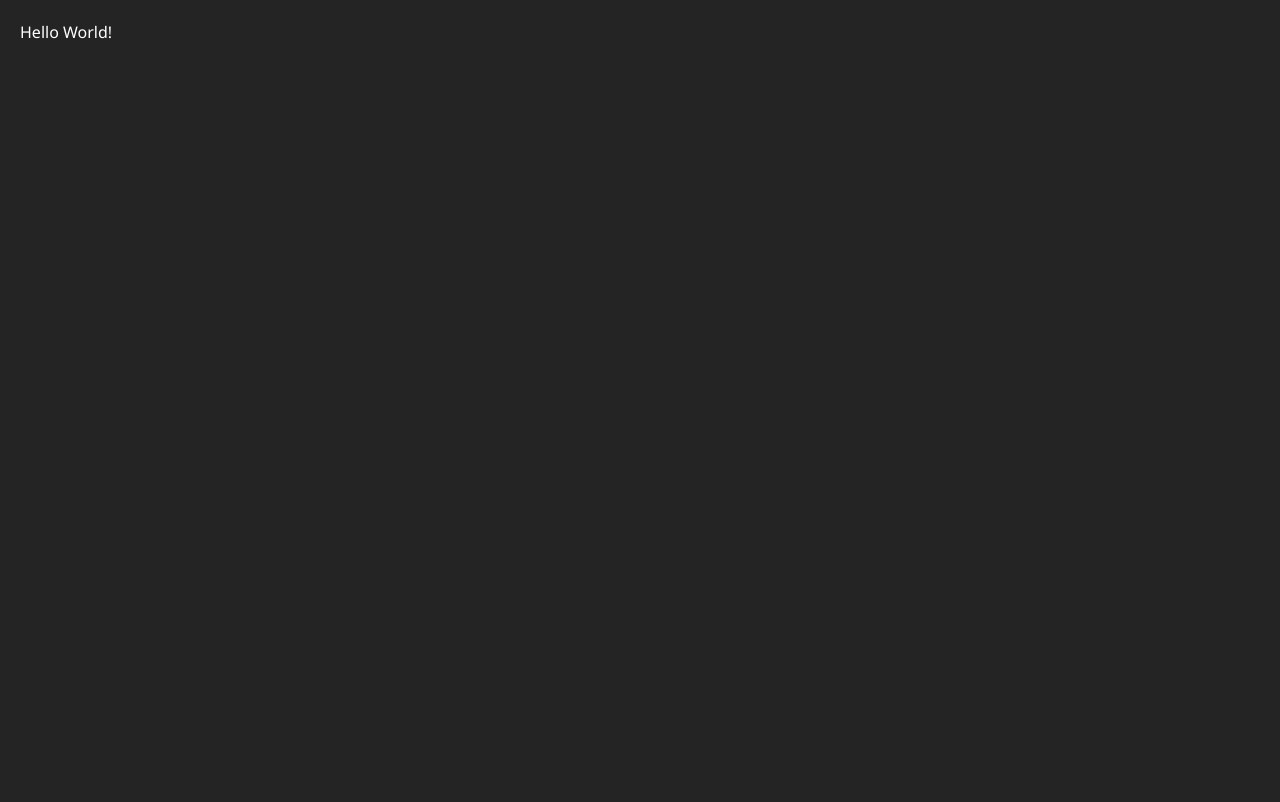
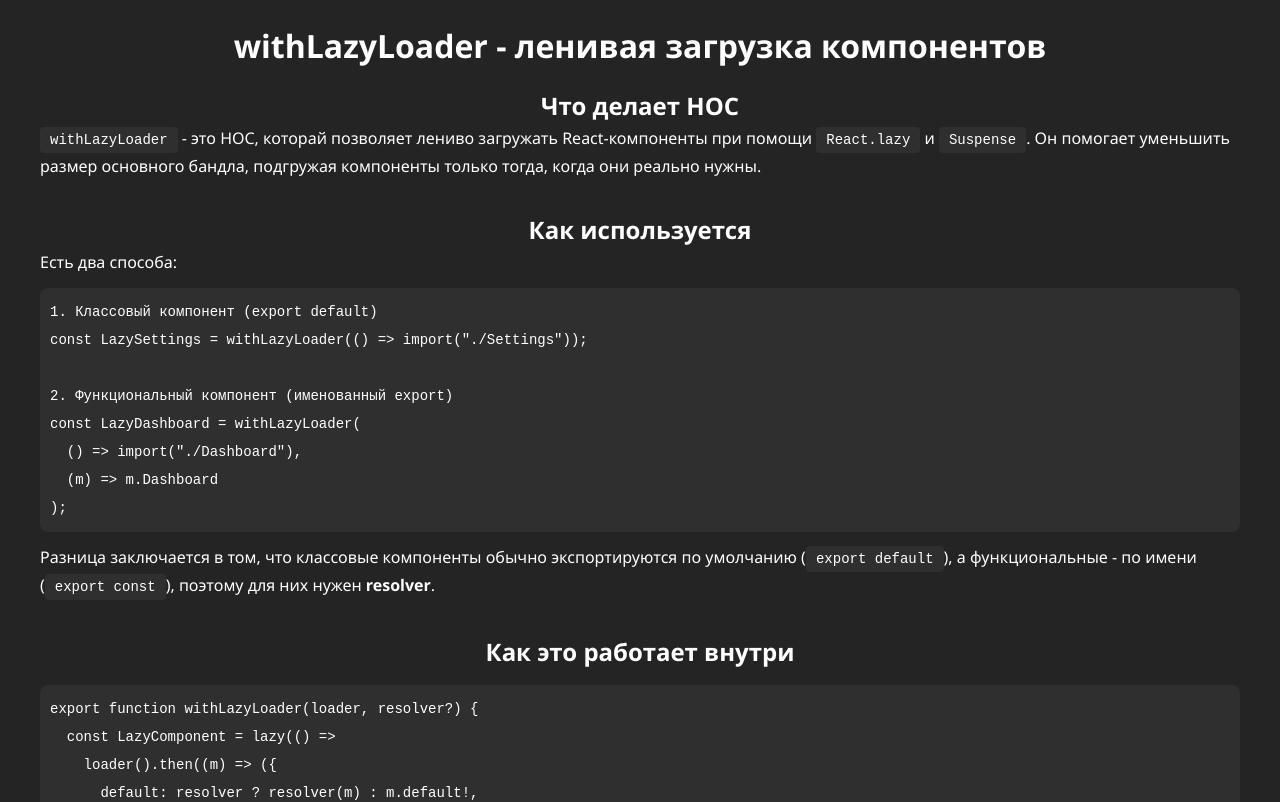
Before and after one commit to DmitryBalaev/PDP_2025, a React (Vite) app: page / in a window 1280 px wide. Shown: the top 802 px of the page. Built offline with nearby package versions, Linux system fonts and the light colour scheme.

Commit message:
feat: реализован компонент Layout и WithLazyLoader(hint)

```diff
--- a/src/App.tsx
+++ b/src/App.tsx
@@ -1,3 +1,12 @@
+import { WithLazyLoader } from './components/WithLazyLoader/WithLazyLoader';
+import { Layout } from './Layout/Layout';
+
 export function App() {
-  return <>Hello World!</>;
+  return (
+    <Layout>
+      <Layout.Body>
+        <WithLazyLoader />
+      </Layout.Body>
+    </Layout>
+  );
 }
--- /dev/null
+++ b/src/Layout/Layout.module.css
@@ -0,0 +1,24 @@
+.layout {
+  display: flex;
+  min-height: 100dvh;
+}
+
+.body {
+  max-width: 1200px;
+  margin: 0 auto;
+  line-height: 1.6;
+  flex: 1;
+}
+
+.sidebar {
+  width: 240px;
+  border-right: 1px solid #ddd;
+}
+
+.footer {
+  width: 100%;
+  background-color: #222;
+  color: white;
+  text-align: center;
+  padding: 10px;
+}
--- /dev/null
+++ b/src/Layout/Layout.tsx
@@ -0,0 +1,26 @@
+import type { PropsWithChildren } from 'react';
+import style from './Layout.module.css';
+
+const LayoutBase: React.FC<PropsWithChildren> = ({ children }) => {
+  return <div className={style.layout}>{children}</div>;
+};
+
+const Body: React.FC<PropsWithChildren> = ({ children }) => {
+  return <main className={style.body}>{children}</main>;
+};
+
+const Sidebar: React.FC<PropsWithChildren> = ({ children }) => {
+  return <aside className={style.sidebar}>{children}</aside>;
+};
+
+const Footer: React.FC<PropsWithChildren> = ({ children }) => {
+  return <footer className={style.footer}>{children}</footer>;
+};
+
+export const Layout = Object.assign(LayoutBase, {
+  Body,
+  Sidebar,
+  Footer,
+});
+
+export default Layout;
--- /dev/null
+++ b/src/components/WithLazyLoader/WithLazyLoader.module.css
@@ -0,0 +1,24 @@
+h1 {
+  margin-bottom: 1rem;
+}
+
+section {
+  margin-bottom: 2rem;
+}
+
+.table {
+  width: 100%;
+  border-collapse: collapse;
+  margin-top: 1rem;
+}
+
+.table th,
+.table td {
+  border: 1px solid #ddd;
+  padding: 8px;
+  text-align: left;
+}
+
+.table th {
+  font-weight: 600;
+}
--- /dev/null
+++ b/src/components/WithLazyLoader/WithLazyLoader.tsx
@@ -0,0 +1,133 @@
+import React from 'react';
+import styles from './WithLazyLoader.module.css';
+
+export const WithLazyLoader: React.FC = () => {
+  return (
+    <div className={styles.page}>
+      <h1>withLazyLoader - ленивая загрузка компонентов</h1>
+      <section>
+        <h2>Что делает HOC</h2>
+        <p>
+          <code>withLazyLoader</code> - это HOC, которай позволяет лениво загружать React-компоненты
+          при помощи <code>React.lazy</code> и <code>Suspense</code>. Он помогает уменьшить размер
+          основного бандла, подгружая компоненты только тогда, когда они реально нужны.
+        </p>
+      </section>
+      <section>
+        <h2>Как используется</h2>
+        <p>Есть два способа:</p>
+        <div className={styles.codeBlock}>
+          <pre>
+            <code>{`1. Классовый компонент (export default)
+const LazySettings = withLazyLoader(() => import("./Settings"));
+
+2. Функциональный компонент (именованный export)
+const LazyDashboard = withLazyLoader(
+  () => import("./Dashboard"),
+  (m) => m.Dashboard
+);`}</code>
+          </pre>
+        </div>
+        <p>
+          Разница заключается в том, что классовые компоненты обычно экспортируются по умолчанию (
+          <code>export default</code>), а функциональные - по имени (<code>export&nbsp;const</code>
+          ), поэтому для них нужен <strong>resolver</strong>.
+        </p>
+      </section>
+      <section>
+        <h2>Как это работает внутри</h2>
+        <div className={styles.codeBlock}>
+          <pre>
+            <code>{`export function withLazyLoader(loader, resolver?) {
+  const LazyComponent = lazy(() =>
+    loader().then((m) => ({
+      default: resolver ? resolver(m) : m.default!,
+    }))
+  );
+
+  const Component = (props) => (
+    <SystemLoaderProvider>
+      <Suspense>
+        <LazyComponent {...props} />
+      </Suspense>
+    </SystemLoaderProvider>
+  );
+
+  return Component;
+}`}</code>
+          </pre>
+        </div>
+        <ul>
+          <li>
+            <code>loader</code> - функция, возвращающая <code>import()</code>;
+          </li>
+          <li>
+            <code>resolver</code> - указывает, какой компонент взять из модуля, если нет&nbsp;
+            <code>default</code>;
+          </li>
+          <li>
+            <code>Suspense</code> показывает состояние загрузки, пока компонент не готов;
+          </li>
+          <li>
+            <code>SystemLoaderProvider</code> отвечает за глобальные индикаторы загрузки.
+          </li>
+        </ul>
+      </section>
+      <section>
+        <h2>Когда нужен resolver</h2>
+        <table className={styles.table}>
+          <thead>
+            <tr>
+              <th>Тип компонента</th>
+              <th>Экспорт</th>
+              <th>Вызываем</th>
+            </tr>
+          </thead>
+          <tbody>
+            <tr>
+              <td>Классовый</td>
+              <td>
+                <code>export default class Component ...</code>
+              </td>
+              <td>
+                <code>withLazyLoader(() =&gt; import("./Component"))</code>
+              </td>
+            </tr>
+            <tr>
+              <td>Функциональный</td>
+              <td>
+                <code>export const Component = ...</code>
+              </td>
+              <td>
+                <code>withLazyLoader(() =&gt; import("./Component"), m =&gt; m.Component)</code>
+              </td>
+            </tr>
+          </tbody>
+        </table>
+      </section>
+      <section>
+        <h2>Преимущества</h2>
+        <ul>
+          <li>Оптимизация размера бандла (code splitting)</li>
+          <li>Гибкость - можно выбрать любой экспорт из модуля</li>
+          <li>Повторное использование - работает для всех типов компонентов</li>
+        </ul>
+      </section>
+      <section>
+        <h2>Пример в маршрутизации</h2>
+        <div className={styles.codeBlock}>
+          <pre>
+            <code>{`import { withLazyLoader } from "@/utils/withLazyLoader";
+
+const LazyPage404 = withLazyLoader(
+  () => import("@/pages/Page404/Page404"),
+  (m) => m.Page404
+);
+
+<Route path="*" element={<LazyPage404 />} />;`}</code>
+          </pre>
+        </div>
+      </section>
+    </div>
+  );
+};
--- a/src/index.css
+++ b/src/index.css
@@ -1,8 +1,11 @@
+* {
+  box-sizing: border-box;
+}
+
 :root {
   line-height: 1.5;
   font-weight: 400;
   color-scheme: light dark;
-  color: rgba(255, 255, 255, 0.87);
   background-color: #242424;
   font-synthesis: none;
   text-rendering: optimizeLegibility;
@@ -11,23 +14,30 @@
 }
 
 body {
-  font-family: "Segoe UI", sans-serif;
+  font-family: 'Segoe UI', sans-serif;
   margin: 0;
+  color: #ffffff;
   padding: 20px;
+}
+
+body::selection {
+  color: #3b3a3a;
+  background-color: #fff;
+}
+
+h1,
+h2,
+h3,
+h4,
+h5,
+h6 {
+  text-align: center;
+  margin: 0;
   color: #ffffff;
 }
 
-h1 {
-  text-align: center;
-  color: #444;
-}
-
-.section {
-  background: #fff;
-  border-radius: 12px;
-  box-shadow: 0 2px 8px rgba(0,0,0,0.1);
-  margin: 20px 0;
-  padding: 20px;
+p {
+  margin: 0;
 }
 
 button {
@@ -46,18 +56,24 @@ button:hover {
 }
 
 pre {
-  background: #f1f5f9;
-  padding: 10px;
-  border-radius: 8px;
-  overflow-x: auto;
+  width: 100%;
 }
 
-.output {
-  background: #0f172a;
-  color: #cbd5e1;
+pre code {
+  font-family: 'Fira Code', monospace;
+  width: 100%;
+  border-radius: 8px;
   padding: 10px;
-  border-radius: 8px;
-  margin-top: 10px;
-  font-family: monospace;
-  white-space: pre-wrap;
+  display: flex;
+  line-height: 2;
 }
+
+code {
+  padding: 5px 10px;
+  font-family: 'Fira Code', monospace;
+  font-size: 14px;
+  background: #302f2f;
+  border-radius: 4px;
+  line-height: 2;
+  width: 100%;
+}
```
